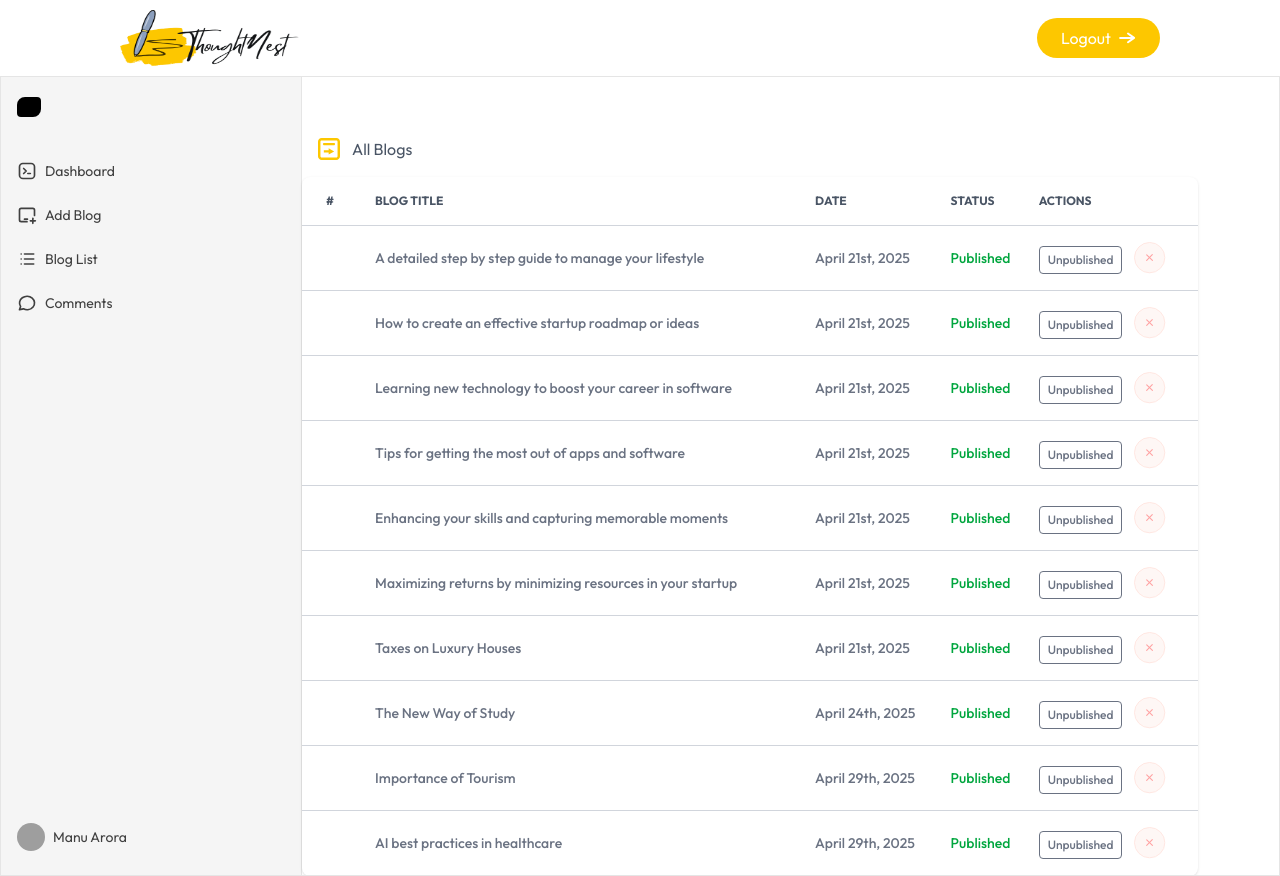
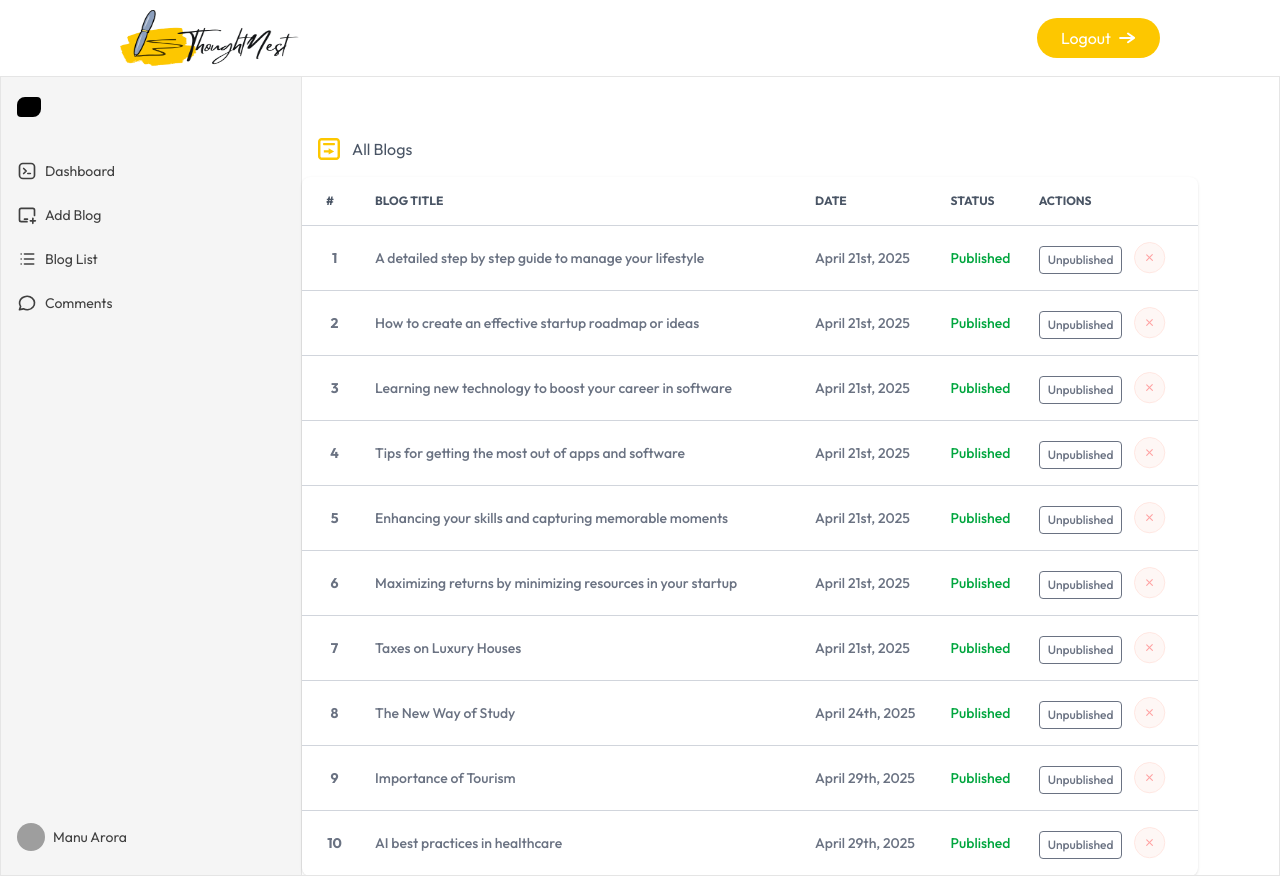
Before and after one commit to MozammilT/thoughtnest, a React (Vite) app in the folder client/: page /dashboard/blogList in a window 1280 px wide. Built offline with nearby package versions, Linux system fonts and the light colour scheme; grey boxes are pictures that could not be loaded.

Commit message:
Minor bug fix

```diff
--- a/client/src/pages/Admin/BloglistMenu.jsx
+++ b/client/src/pages/Admin/BloglistMenu.jsx
@@ -44,7 +44,12 @@ function BloglistMenu() {
 
           <tbody>
             {blog.map((blog, idx) => (
-              <TableItem blog={blog} key={idx + 1} fetchBlogs={fetchBlogs} />
+              <TableItem
+                blog={blog}
+                key={idx}
+                index={idx + 1}
+                fetchBlogs={fetchBlogs}
+              />
             ))}
           </tbody>
         </table>
--- a/client/src/pages/Admin/DashboardMenu.jsx
+++ b/client/src/pages/Admin/DashboardMenu.jsx
@@ -77,6 +77,7 @@ function DashboardMenu() {
                 <TableItem
                   blog={blog}
                   key={idx + 1}
+                  index={idx + 1}
                   fetchBlogs={fetchDashboard}
                 />
               ))}
```
